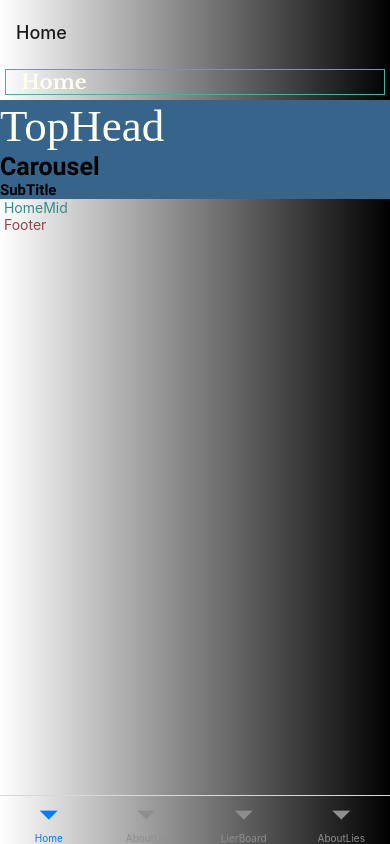
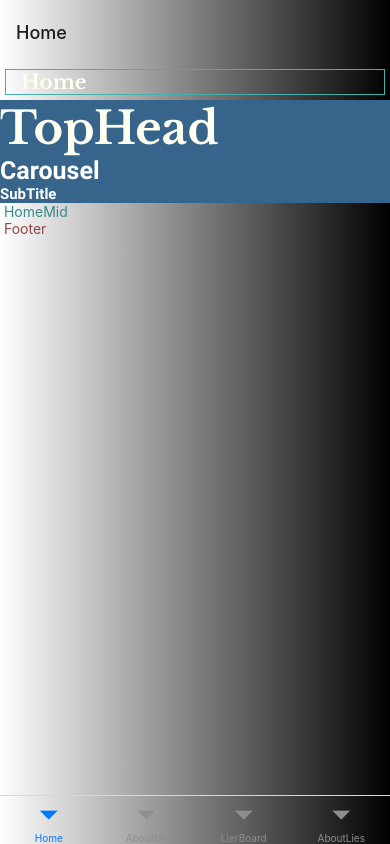
Before and after one commit to psteingh/LTRapp, a React Native app: screen /Home in a window 390 px wide. Built offline with nearby package versions, Linux system fonts and the light colour scheme.

Commit message:
ltrapp05031128

```diff
--- a/home/carousel.js
+++ b/home/carousel.js
@@ -18,6 +18,7 @@ const styles = StyleSheet.create({
     },
     carouselText: {
         fontFamily: 'RobotoBold',
-        fontSize: 25
+        fontSize: 25,
+        color: Colors.primaryWhite
     }
 });
--- a/home/subtitle.js
+++ b/home/subtitle.js
@@ -18,6 +18,7 @@ const styles = StyleSheet.create({
     },
     subTitleText: {
         fontFamily: 'RobotoBold',
-        fontSize: 15
+        fontSize: 15,
+        color: Colors.primaryWhite
     }
 });
--- a/home/tophead.js
+++ b/home/tophead.js
@@ -26,9 +26,8 @@ const styles = StyleSheet.create({
         backgroundColor: Colors.primaryDblue
     },
     topHeadText: {
-        fontFamily: 'LibreBackervilleBold',
+        fontFamily: 'LibreBaskervilleBold',
         fontSize: 45,
         color: Colors.primaryOffWhite,
-
     }
 });
```
